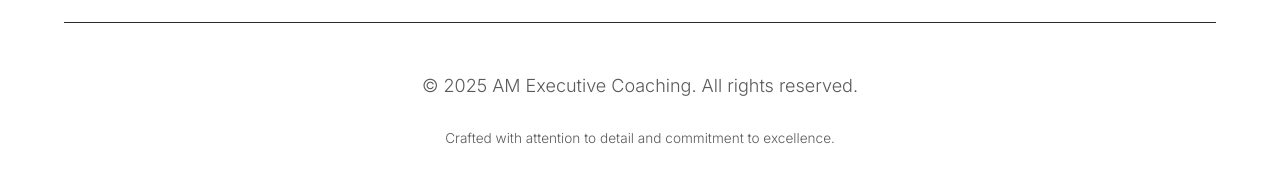
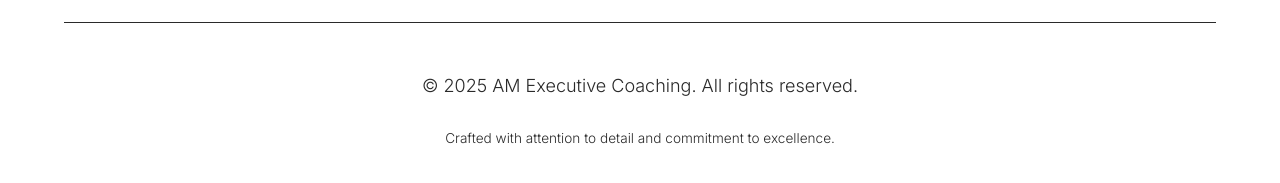
Before and after one commit to jumaanebey/AM-site, a plain HTML site: page about.html in a window 1280 px wide. Shown: the part 2652-2835 px from the top of the page. Drawn offline with Linux system fonts and the light colour scheme.

Commit message:
Change footer text color to match body (dark-text)

```diff
--- a/about.html
+++ b/about.html
@@ -197,7 +197,7 @@
         /* Footer */
         footer {
             background: var(--white);
-            color: var(--medium-text);
+            color: var(--dark-text);
             text-align: center;
             padding: 3rem 5%;
             font-size: 0.9rem;
@@ -216,7 +216,7 @@
         }
 
         footer p {
-            color: var(--medium-text);
+            color: var(--dark-text);
         }
 
         /* Responsive Design */
```
Also changed, not shown: approach.html (+2 -2 lines), contact.html (+2 -2 lines), index.html (+2 -2 lines), services.html (+2 -2 lines), testimonials.html (+2 -2 lines).
